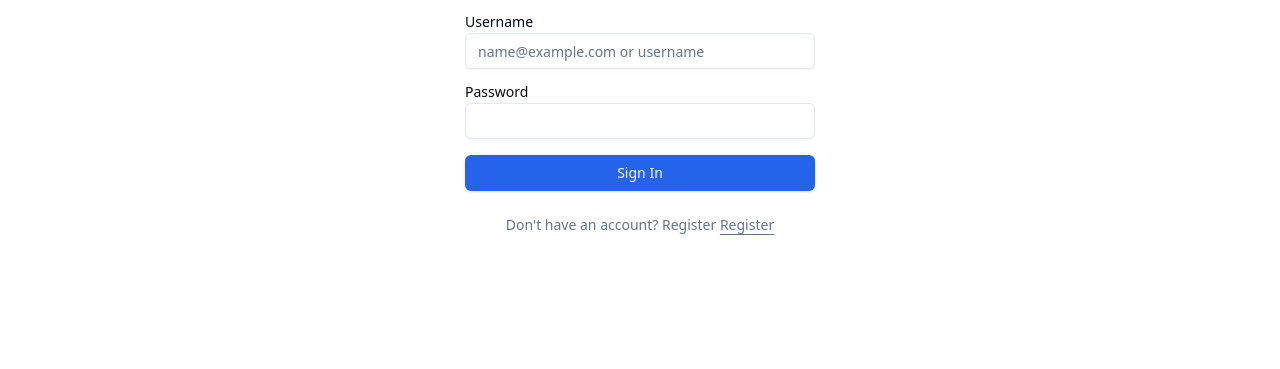
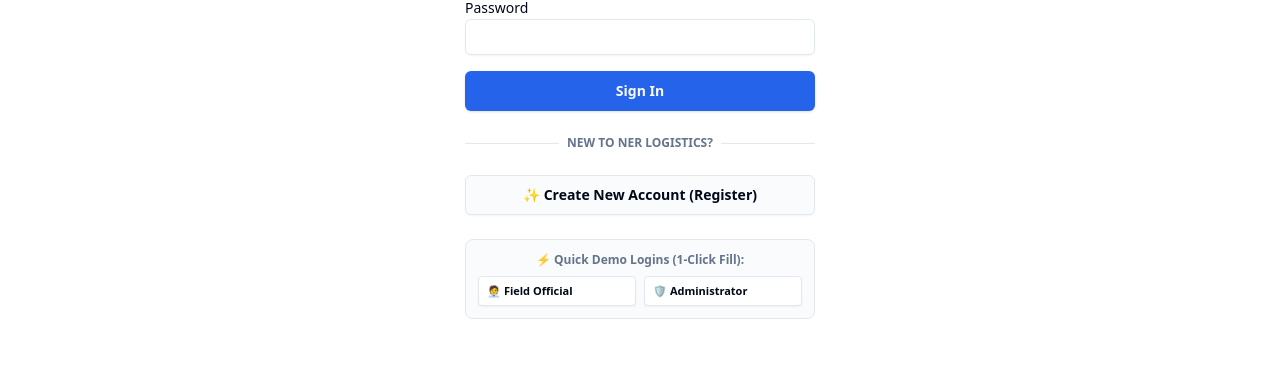
Before and after one commit to GVethaNarayanan/NER-Logistics, a React (Vite) app in the folder ner-logistics-frontend/: page /login in a window 1280 px wide. Shown: the part 350-719 px from the top of the page. Built offline with nearby package versions, Linux system fonts and the light colour scheme; no server answers.

Commit message:
Add prominent Register button, auto-login upon registration, and 1-click demo logins

```diff
--- a/ner-logistics-frontend/src/pages/Login.tsx
+++ b/ner-logistics-frontend/src/pages/Login.tsx
@@ -113,24 +113,64 @@
                 type="submit"
                 disabled={isLoading}
                 className={cn(
-                  "inline-flex items-center justify-center whitespace-nowrap rounded-md text-sm font-medium transition-colors",
+                  "inline-flex items-center justify-center whitespace-nowrap rounded-md text-sm font-semibold transition-colors",
                   "focus-visible:outline-none focus-visible:ring-1 focus-visible:ring-ring",
                   "disabled:pointer-events-none disabled:opacity-50",
-                  "bg-primary text-primary-foreground shadow hover:bg-primary/90 h-9 px-4 py-2"
+                  "bg-primary text-primary-foreground shadow hover:bg-primary/90 h-10 px-4 py-2"
                 )}
               >
                 {isLoading ? t('auth.signing_in', 'Signing In...') : t('auth.sign_in_button', 'Sign In')}
               </button>
+
+              <div className="relative my-2">
+                <div className="absolute inset-0 flex items-center">
+                  <span className="w-full border-t" />
+                </div>
+                <div className="relative flex justify-center text-xs uppercase">
+                  <span className="bg-background px-2 text-muted-foreground font-semibold">
+                    New to NER Logistics?
+                  </span>
+                </div>
+              </div>
+
+              <Link
+                to="/register"
+                className="inline-flex items-center justify-center whitespace-nowrap rounded-md text-sm font-semibold transition-colors border border-input bg-muted/40 hover:bg-muted text-foreground h-10 px-4 py-2 shadow-sm"
+              >
+                ✨ Create New Account (Register)
+              </Link>
             </div>
           </form>
         </div>
 
-        <p className="px-8 text-center text-sm text-muted-foreground">
-          {t('auth.no_account', 'Don\'t have an account?')} {' '}
-          <Link to="/register" className="underline underline-offset-4 hover:text-primary">
-            {t('auth.register_link', 'Register')}
-          </Link>
-        </p>
+        {/* Quick Demo Credentials for Reviewers */}
+        <div className="p-3 bg-muted/40 border rounded-lg text-xs space-y-2">
+          <p className="font-semibold text-muted-foreground text-center">⚡ Quick Demo Logins (1-Click Fill):</p>
+          <div className="grid grid-cols-2 gap-2">
+            <button
+              type="button"
+              onClick={() => {
+                setUsername('Vetha')
+                setPassword('Vetha_2006')
+              }}
+              className="py-1.5 px-2 bg-background border hover:border-primary rounded text-[11px] font-medium text-left truncate transition-colors shadow-sm"
+              title="Field Official: Vetha / Vetha_2006"
+            >
+              🧑‍💼 <span className="font-bold">Field Official</span>
+            </button>
+            <button
+              type="button"
+              onClick={() => {
+                setUsername('admin')
+                setPassword('admin123')
+              }}
+              className="py-1.5 px-2 bg-background border hover:border-primary rounded text-[11px] font-medium text-left truncate transition-colors shadow-sm"
+              title="Admin: admin / admin123"
+            >
+              🛡️ <span className="font-bold">Administrator</span>
+            </button>
+          </div>
+        </div>
       </div>
     </div>
   )
--- a/ner-logistics-frontend/src/pages/Register.tsx
+++ b/ner-logistics-frontend/src/pages/Register.tsx
@@ -4,11 +4,13 @@
 import { ApiError } from '../api/client'
 import { cn } from '../lib/utils'
 import { useTranslation } from 'react-i18next'
+import { useAuth } from '../contexts/AuthContext'
 import { ErrorState } from '../components/shared/ErrorState'
 
 export const Register: React.FC = () => {
   const navigate = useNavigate()
   const { t } = useTranslation()
+  const { login } = useAuth()
 
   const [username, setUsername] = useState('')
   const [email, setEmail] = useState('')
@@ -27,13 +29,22 @@
         username,
         email,
         password,
-        role: 'field_official' // The backend forces this anyway to prevent escalation
+        role: 'field_official'
       })
 
       setIsSuccess(true)
-      setTimeout(() => {
-        navigate('/login')
-      }, 2000)
+      // Auto-login new user directly
+      try {
+        const tokens = await authApi.login({ username, password })
+        await login(tokens.access_token, tokens.refresh_token)
+        setTimeout(() => {
+          navigate('/')
+        }, 1200)
+      } catch {
+        setTimeout(() => {
+          navigate('/login')
+        }, 1500)
+      }
     } catch (err: any) {
       setError(err)
       setIsLoading(false)
@@ -44,9 +55,9 @@
     return (
       <div className="container mx-auto flex h-[calc(100vh-4rem)] w-screen flex-col items-center justify-center">
         <div className="mx-auto flex w-full flex-col justify-center space-y-6 sm:w-[350px] text-center">
-          <div className="p-6 bg-primary/10 text-primary rounded-lg border border-primary/20">
-            <h2 className="text-xl font-semibold mb-2">Registration Successful</h2>
-            <p className="text-sm opacity-90">Redirecting you to login...</p>
+          <div className="p-6 bg-emerald-500/10 text-emerald-700 dark:text-emerald-400 rounded-lg border border-emerald-500/20 shadow-sm">
+            <h2 className="text-xl font-bold mb-2">🎉 Account Created Successfully!</h2>
+            <p className="text-sm opacity-90">Signing you into NER Logistics...</p>
           </div>
         </div>
       </div>
```
Also changed, not shown: 1 other file (tests, documents, lock files or other folders).
